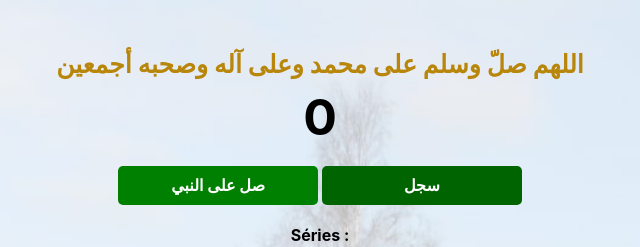
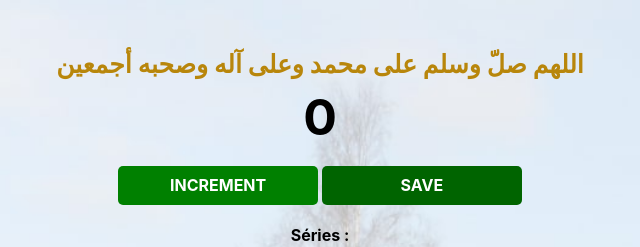
Before and after one commit to OpenLKD/salawate-counter-app, a website built with Vite: page index.html in a window 1280 px wide. Shown: the top 247 px of the page, 320-960 px from the left. Built offline with nearby package versions, Linux system fonts and the light colour scheme.

Commit message:
Change the names of buttons

```diff
--- a/index.html
+++ b/index.html
@@ -5,8 +5,8 @@
     <body>
         <h1> اللهم صلّ وسلم على محمد وعلى آله وصحبه أجمعين </h1>
         <h2 id="count-el">0</h2>
-        <button id="increment-btn" onclick="increment()">صل على النبي</button>
-        <button id="save-btn" onclick="save()">سجل</button>
+        <button id="increment-btn" onclick="increment()">INCREMENT</button>
+        <button id="save-btn" onclick="save()">SAVE</button>
         <p id="save-el">Séries : </p>
         <script src="index.js">
             nnerText
```
